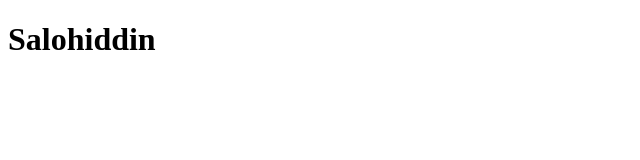
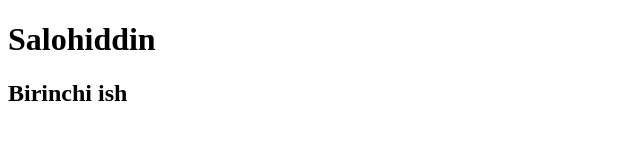
Before and after one commit to Salohiddin911281489/proyect, a plain HTML site: page index.html in a window 1280 px wide. Shown: the whole page, without its empty margins (0-640 px from the left). Drawn offline with Linux system fonts and the light colour scheme.

Commit message:
yana ma'lumot kiritim

```diff
--- a/index.html
+++ b/index.html
@@ -8,5 +8,6 @@
 </head>
 <body>
     <h1>Salohiddin</h1>
+    <h2>Birinchi ish</h2>
 </body>
 </html>
```
